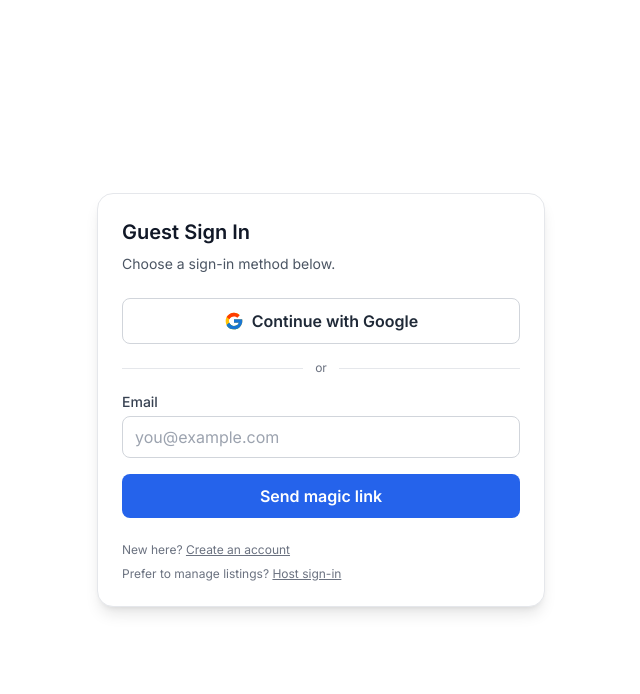
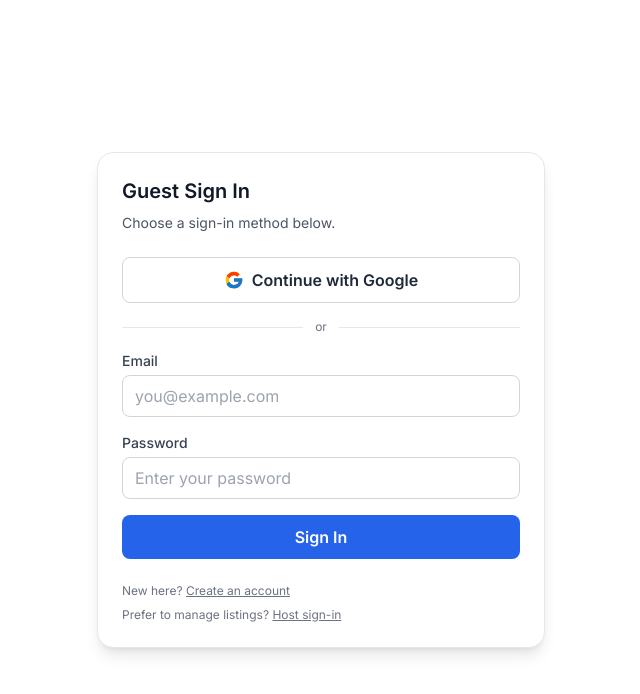
Before and after one commit to Bukenyae/medical-rentals, a Next.js app: page /auth/guest in a window 1280 px wide. Shown: the top 694 px of the page, without its empty margins (319-959 px from the left). Built offline with nearby package versions, Linux system fonts and the light colour scheme; no server answers.

Commit message:
feat(auth): remove magic link; switch guest/host pages to email+password + Google; header opens overlay modal; booking opens modal

```diff
--- a/app/auth/guest/page.tsx
+++ b/app/auth/guest/page.tsx
@@ -8,6 +8,7 @@ export default function GuestAuthPage() {
   const [email, setEmail] = useState("");
   const [status, setStatus] = useState<string>("");
   const [loading, setLoading] = useState(false);
+  const [password, setPassword] = useState("");
 
   useEffect(() => {
     // If already signed in, send to guest portal
@@ -23,15 +24,14 @@ export default function GuestAuthPage() {
     setLoading(true);
     setStatus("");
     try {
-      const { error } = await supabase.auth.signInWithOtp({
+      const { data, error } = await supabase.auth.signInWithPassword({
         email,
-        options: {
-          emailRedirectTo: `${process.env.NEXT_PUBLIC_SITE_URL}/auth/callback`,
-          data: { role: "guest" },
-        },
+        password,
       });
       if (error) throw error;
-      setStatus("Check your email for the sign-in link.");
+      // Redirect based on role; default to guest portal
+      const role = data.user?.user_metadata?.role || 'guest';
+      window.location.replace(role === 'host' || role === 'admin' ? '/portal/host' : '/portal/guest');
     } catch (err: any) {
       setStatus(err.message ?? "Failed to start sign-in.");
     } finally {
@@ -76,12 +76,23 @@ export default function GuestAuthPage() {
               placeholder="you@example.com"
             />
           </div>
+          <div>
+            <label className="block text-sm font-medium text-gray-700 mb-1">Password</label>
+            <input
+              type="password"
+              required
+              value={password}
+              onChange={(e) => setPassword(e.target.value)}
+              className="w-full rounded-lg border border-gray-300 px-3 py-2 focus:outline-none focus:ring-2 focus:ring-blue-500"
+              placeholder="Enter your password"
+            />
+          </div>
           <button
             type="submit"
             disabled={loading}
             className="w-full bg-blue-600 text-white rounded-lg py-2.5 font-semibold hover:bg-blue-700 disabled:opacity-60"
           >
-            {loading ? "Sending..." : "Send magic link"}
+            {loading ? "Signing in..." : "Sign In"}
           </button>
         </form>
         {status && <p className="text-sm text-gray-700 mt-4">{status}</p>}
--- a/app/auth/host/page.tsx
+++ b/app/auth/host/page.tsx
@@ -8,6 +8,7 @@ export default function HostAuthPage() {
   const [email, setEmail] = useState("");
   const [status, setStatus] = useState<string>("");
   const [loading, setLoading] = useState(false);
+  const [password, setPassword] = useState("");
 
   useEffect(() => {
     // If already signed in, send to host portal
@@ -23,15 +24,13 @@ export default function HostAuthPage() {
     setLoading(true);
     setStatus("");
     try {
-      const { error } = await supabase.auth.signInWithOtp({
+      const { data, error } = await supabase.auth.signInWithPassword({
         email,
-        options: {
-          emailRedirectTo: `${process.env.NEXT_PUBLIC_SITE_URL}/auth/callback`,
-          data: { role: "host" },
-        },
+        password,
       });
       if (error) throw error;
-      setStatus("Check your email for the sign-in link.");
+      const role = data.user?.user_metadata?.role || 'host';
+      window.location.replace(role === 'host' || role === 'admin' ? '/portal/host' : '/portal/guest');
     } catch (err: any) {
       setStatus(err.message ?? "Failed to start sign-in.");
     } finally {
@@ -75,12 +74,23 @@ export default function HostAuthPage() {
               placeholder="you@example.com"
             />
           </div>
+          <div>
+            <label className="block text-sm font-medium text-gray-700 mb-1">Password</label>
+            <input
+              type="password"
+              required
+              value={password}
+              onChange={(e) => setPassword(e.target.value)}
+              className="w-full rounded-lg border border-gray-300 px-3 py-2 focus:outline-none focus:ring-2 focus:ring-blue-500"
+              placeholder="Enter your password"
+            />
+          </div>
           <button
             type="submit"
             disabled={loading}
             className="w-full bg-blue-600 text-white rounded-lg py-2.5 font-semibold hover:bg-blue-700 disabled:opacity-60"
           >
-            {loading ? "Sending..." : "Send magic link"}
+            {loading ? "Signing in..." : "Sign In"}
           </button>
         </form>
         {status && <p className="text-sm text-gray-700 mt-4">{status}</p>}
--- a/components/AuthButton.tsx
+++ b/components/AuthButton.tsx
@@ -4,7 +4,7 @@ import { createClient } from '@/lib/supabase/client'
 import { User } from '@supabase/supabase-js'
 import { Menu, X } from 'lucide-react'
 import { useState } from 'react'
-// AuthModal removed from production flow; using dedicated pages
+import AuthModal from '@/components/AuthModal'
 
 interface AuthButtonProps {
   user: User | null
@@ -13,7 +13,8 @@ interface AuthButtonProps {
 export default function AuthButton({ user }: AuthButtonProps) {
   const supabase = createClient()
   const [isMenuOpen, setIsMenuOpen] = useState(false)
-  // Modal deprecated; routes used instead
+  const [showAuthModal, setShowAuthModal] = useState(false)
+  const [modalMode, setModalMode] = useState<'signin' | 'signup'>('signin')
 
   const handleSignOut = async () => {
     await supabase.auth.signOut()
@@ -77,13 +78,13 @@ export default function AuthButton({ user }: AuthButtonProps) {
       {isMenuOpen && (
         <div className="absolute right-0 top-full mt-2 w-48 bg-white rounded-md shadow-lg border border-gray-200 py-2 z-50">
           <button
-            onClick={() => go('/auth/signup')}
+            onClick={() => { setModalMode('signup'); setShowAuthModal(true); setIsMenuOpen(false) }}
             className="block w-full text-left px-4 py-2 text-sm text-gray-700 hover:bg-gray-50 transition-colors"
           >
             Guest Sign Up
           </button>
           <button
-            onClick={() => go('/auth/guest')}
+            onClick={() => { setModalMode('signin'); setShowAuthModal(true); setIsMenuOpen(false) }}
             className="block w-full text-left px-4 py-2 text-sm text-gray-700 hover:bg-gray-50 transition-colors"
           >
             Guest Sign In
@@ -97,7 +98,11 @@ export default function AuthButton({ user }: AuthButtonProps) {
         </div>
       )}
 
-      {/* No modal; navigation-based auth */}
+      <AuthModal
+        isOpen={showAuthModal}
+        onClose={() => setShowAuthModal(false)}
+        initialMode={modalMode}
+      />
     </div>
   )
 }
```
